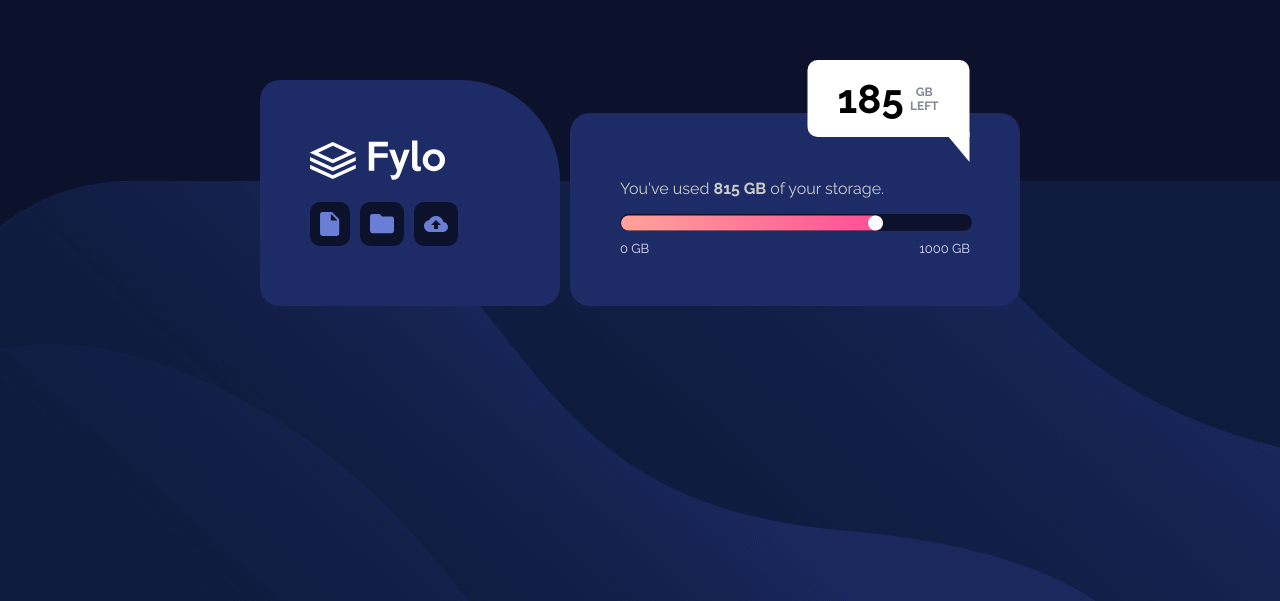
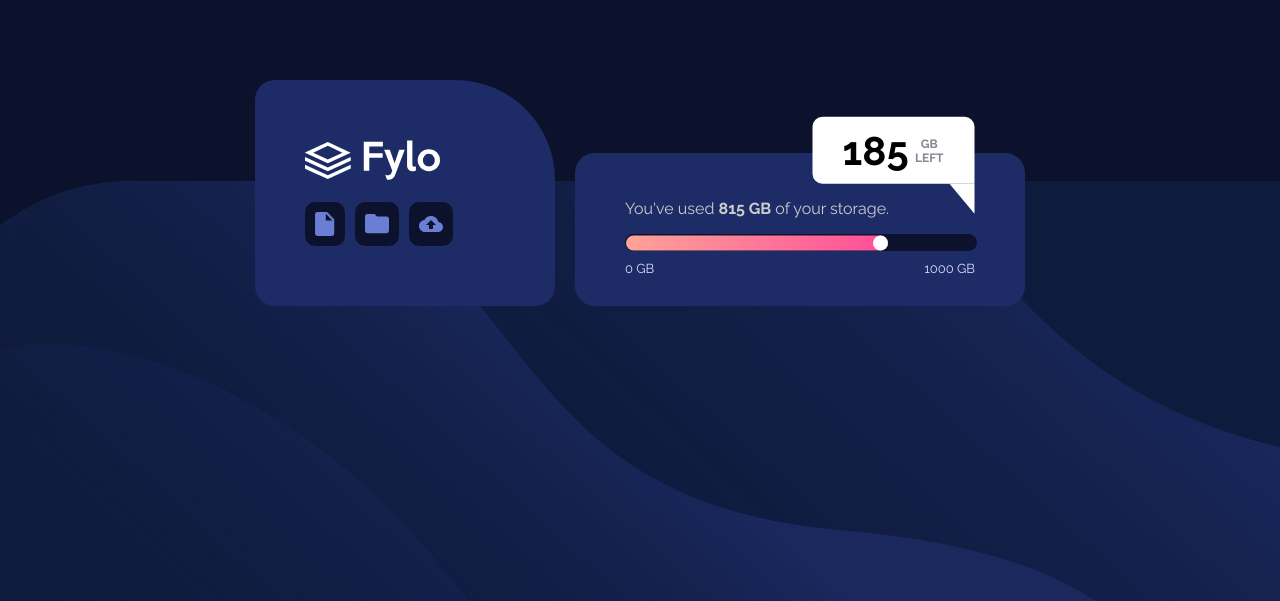
Before and after one commit to ramsaysewell/frontendmentor-data-component, a plain HTML site: page index.html in a window 1280 px wide. Shown: the part 215-816 px from the top of the page. Drawn offline with Linux system fonts and the light colour scheme.

Commit message:
some updates

```diff
--- a/css/styles.scss
+++ b/css/styles.scss
@@ -16,7 +16,6 @@ body {
 }
 
 main {
-	gap: 1rem;
 	display: flex;
 	width: 70%;
 	justify-content: center;
@@ -25,6 +24,7 @@ main {
 }
 
 .social {
+	margin: 1rem;
 	background: $dark_blue;
 	padding: 5rem 5rem 5rem 5rem;
 	border-radius: 2rem;
@@ -50,9 +50,10 @@ main {
 	}
 }
 .storage {
+	margin: 1rem;
 	flex-basis: 350px;
 	background-color: $dark_blue;
-	padding: 5rem;
+	padding: 3rem 5rem;
 	border-radius: 2rem;
 	color: $pale_blue;
 	font-size: 1.6rem;
@@ -116,14 +117,14 @@ main {
 		position: absolute;
 		width: 35%;
 		bottom: 100%;
-		padding: 0.5rem 2rem;
+		padding: 0 2rem;
 		color: black;
 		background: white;
 		border-radius: 1rem;
 		border-bottom-right-radius: 0;
 		text-align: center;
 		bottom: 100%;
-		transform: translate(-100%, -100%);
+		transform: translate(-100%, -75%);
 		left: 100%;
 
 		h1 {
@@ -155,7 +156,7 @@ main {
 	}
 }
 
-@media screen and (max-width: 500px) {
+@media screen and (max-width: 550px) {
 	body {
 		background: url('../images/bg-mobile.png');
 		background-size: cover;
```
Also changed, not shown: css/styles.css, 1 other file.
